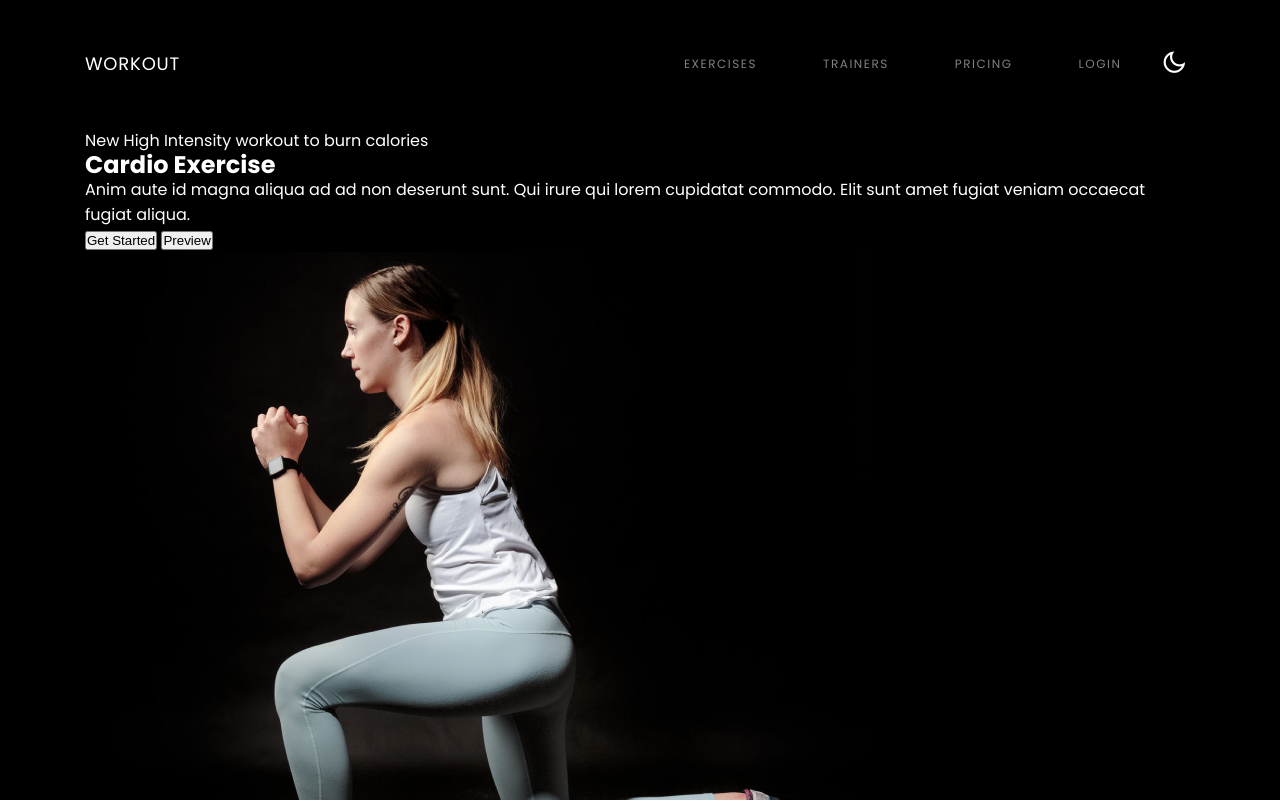
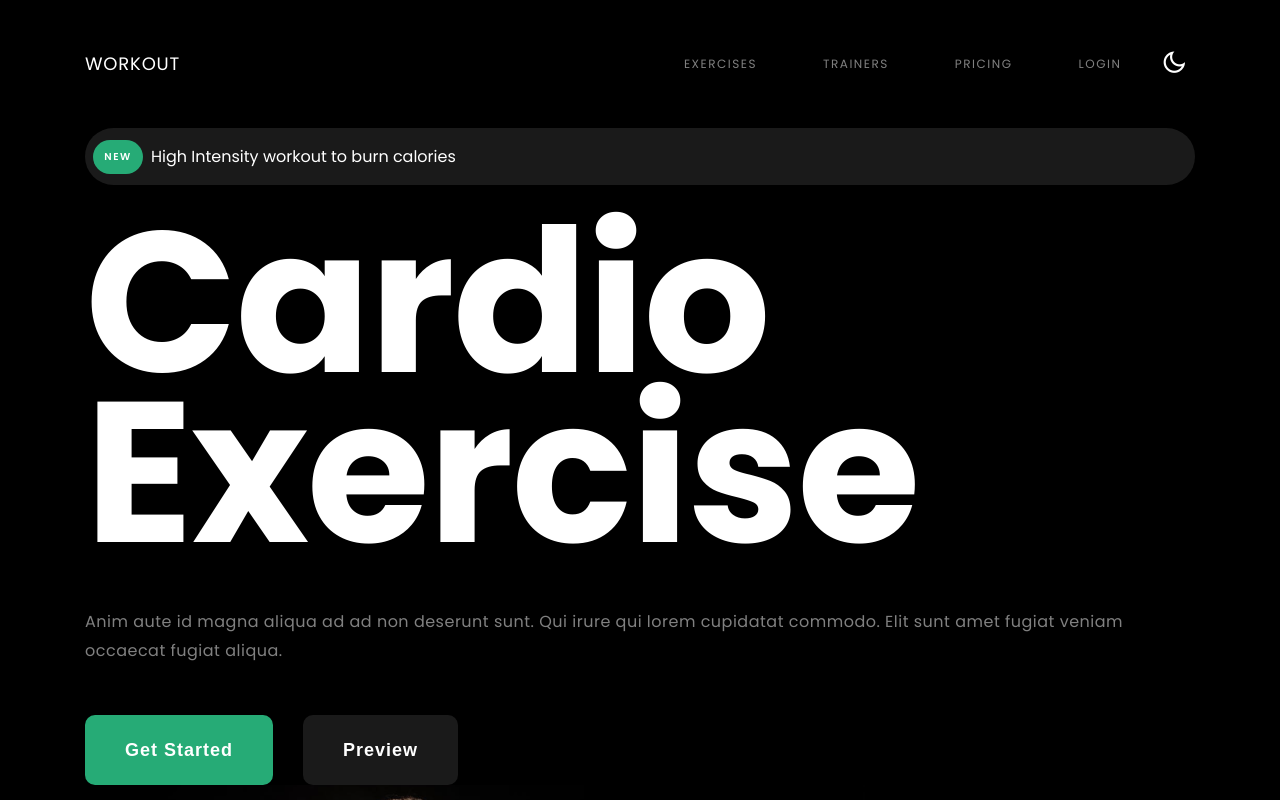
Before and after one commit to thekojopatrick/fitness-website, a website: page index.html in a window 1280 px wide. Shown: the top 800 px of the page. Drawn offline with nearby package versions, Linux system fonts and the light colour scheme; files that its build step writes are made by us from their sources.

Commit message:
[wip] hero

```diff
--- a/app/scss/components/_index.scss
+++ b/app/scss/components/_index.scss
@@ -1,2 +1,4 @@
 // Example
-@forward 'header';
+@forward "header";
+@forward "buttons";
+@forward "hero";
--- /dev/null
+++ b/app/scss/components/buttons.scss
@@ -0,0 +1,19 @@
+.btn {
+	font-weight: var(--fw-semibold);
+	font-size: var(--button-text);
+	line-height: var(--lh-h5);
+	letter-spacing: 1px;
+	padding: 24px 40px;
+	border: none;
+	border-radius: 10px;
+	color: var(--text-color);
+	cursor: pointer;
+
+	&--primary {
+		background-color: var(--clr-primary);
+	}
+
+	&--secondary {
+		background-color: lighten($color: #000000, $amount: 10%);
+	}
+}
--- /dev/null
+++ b/app/scss/components/hero.scss
@@ -0,0 +1,57 @@
+@use "../util" as *;
+/*=========== HERO ==============*/
+.hero {
+	&__container {
+		display: grid;
+		gap: rem(8);
+	}
+
+	&__tag {
+		display: flex;
+		align-items: center;
+		background: lighten(#000000, 10%);
+		padding: rem(8);
+		border-radius: 50vh;
+
+		&--status {
+			flex-basis: 50px;
+			font-size: var(--fs-micro);
+			font-weight: var(--fw-semibold);
+			text-align: center;
+			text-transform: uppercase;
+			line-height: var(--fs-h6);
+			letter-spacing: var(--ls-mega);
+			background: var(--clr-primary);
+			padding: rem(8);
+			border-radius: 10vh;
+		}
+
+		&--info {
+			padding: rem(8);
+		}
+	}
+
+	&__header {
+		margin: rem(24) 0;
+	}
+
+	&__heading {
+		$spacing: rem(2);
+		font-size: var(--display-text);
+		line-height: var(--lh-giga);
+		letter-spacing: neg($spacing);
+	}
+
+	&__desc {
+		line-height: rem(29);
+		letter-spacing: var(--ls-micro);
+		color: darken(#ffffff, 50%);
+        margin: rem(50) 0;
+	}
+
+	&__btns {
+		display: flex;
+		align-items: center;
+		gap: rem(30);
+	}
+}
--- a/app/scss/globals/boilerplate.scss
+++ b/app/scss/globals/boilerplate.scss
@@ -15,7 +15,7 @@ body {
 	font-family: var(--font-family);
 	background: var(--background);
 	color: var(--text-color);
-	font-size: var(--fs-base);
+	font-size: var(--body-text);
 }
 
 .icon {
--- a/app/scss/globals/fonts.scss
+++ b/app/scss/globals/fonts.scss
@@ -11,18 +11,18 @@
 	--font-family: "Poppins", sans-serif;
 
 	/*========== Font Weight ==========*/
-	--font-medium: 500;
-	--font-semi-bold: 600;
-	--font-bold: 700;
+	--fw-medium: 500;
+	--fw-semibold: 600;
+	--fw-bold: 700;
 
 	/*========== Font Sizing ==========*/
 	/* base font size - */
 	--fs-base: 1rem;
 
 	/* larger than heading font sizes */
-	--fs-giga: 12.5rem;//200px
-	--fs-mega: 9.375rem;//150px
-	--fs-kilo: 6.25rem;//100px
+	--fs-giga: 12.5rem; //200px
+	--fs-mega: 9.375rem; //150px
+	--fs-kilo: 6.25rem; //100px
 
 	/* heading font sizes */
 	--fs-h1: 2.25rem; //36px
@@ -33,9 +33,9 @@
 	--fs-h6: 1.125rem; //18px
 
 	/* smaller than heading font sizes */
-	--fs-milli: 0.75rem;//12px
-	--fs-micro: 0.625rem;//10px
-	--fs-nano: 0.5rem;//8px
+	--fs-milli: 0.75rem; //12px
+	--fs-micro: 0.625rem; //10px
+	--fs-nano: 0.5rem; //8px
 
 	/*========== Line Height ==========*/
 
@@ -43,28 +43,28 @@
 	--lh-base: 1rem;
 
 	/* larger than heading line height */
-	--lh-giga: 10.625rem;//170px
-	--lh-mega: 7.5rem;//120px
-	--lh-kilo: 4.375rem;//70px
+	--lh-giga: 10.625rem; //170px
+	--lh-mega: 7.5rem; //120px
+	--lh-kilo: 4.375rem; //70px
 
 	/* heading line height */
 	--lh-h1: 2.25rem; //36px
 	--lh-h2: 2rem; //32px
 	--lh-h3: 1.75rem; //28px
 	--lh-h4: 1.5rem; //24px
-	--lh-h5: 1.25rem; //20px
-	--lh-h6: 1.375rem; //22px
+	--lh-h5: 1.375rem; //22px
+	--lh-h6: 1.25rem; //20px
 
 	/* smaller than heading line height */
-	--lh-milli: 0.75rem;//12px
-	--lh-micro: 0.625rem;//10px
-	--lh-nano: 0.5rem;//8px
+	--lh-milli: 0.75rem; //12px
+	--lh-micro: 0.625rem; //10px
+	--lh-nano: 0.5rem; //8px
 
 	/*========== Letter Spacing ==========*/
-	--ls-giga: 0.125rem;//2px
-	--ls-mega: 0.094rem;//1.5px
-	--ls-milli: 0.05rem;//0.8px
-	--ls-micro: 0.03125rem;//0.5px
+	--ls-giga: 0.125rem; //2px
+	--ls-mega: 0.094rem; //1.5px
+	--ls-milli: 0.05rem; //0.8px
+	--ls-micro: 0.03125rem; //0.5px
 
 	// Responsive typography
 	@media screen and (max-width: 1149px) {
@@ -87,4 +87,8 @@
 
 	/*========== Z-Index ==========*/
 	--z-fixed: 100;
+
+	--body-text: var(--fs-base);
+	--display-text: var(--fs-giga);
+	--button-text: var(--fs-h6);
 }
--- a/app/scss/globals/typography.scss
+++ b/app/scss/globals/typography.scss
@@ -1,4 +1,4 @@
-@use '../util' as *;
+@use "../util" as *;
 
 h1,
 h2,
@@ -12,3 +12,9 @@ a:visited,
 a:active {
 	text-decoration: none;
 }
+
+.heading {
+	&--1 {
+		font-size: var(--fs-h1);
+	}
+}
--- a/app/scss/util/functions.scss
+++ b/app/scss/util/functions.scss
@@ -4,3 +4,7 @@
 @function rem($pixels, $context: 16) {
 	@return (math.div($pixels, $context)) * 1rem;
 }
+
+@function neg($val) {
+	@return $val * -1;
+}
--- a/index.html
+++ b/index.html
@@ -52,7 +52,10 @@
 					</div>
 					<header class="hero__header">
 						<div class="hero-left">
-							<h1 class="hero__heading">Cardio Exercise</h1>
+							<h1 class="hero__heading">
+								Cardio<br />
+								Exercise
+							</h1>
 							<p class="hero__desc">
 								Anim aute id magna aliqua ad ad non deserunt sunt. Qui irure qui lorem cupidatat commodo. Elit sunt amet
 								fugiat veniam occaecat fugiat aliqua.
```
